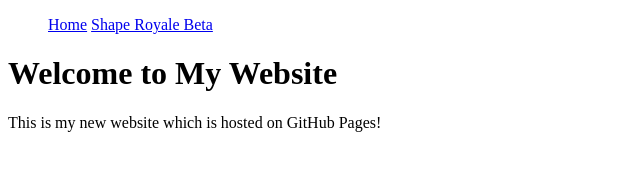
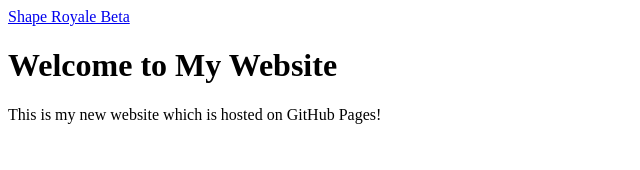
Before and after one commit to Something231/Something231.github.io, a plain HTML site: page index.html in a window 1280 px wide. Shown: the whole page, without its empty margins (0-640 px from the left). Drawn offline with Linux system fonts and the light colour scheme.

Commit message:
Update index.html

```diff
--- a/index.html
+++ b/index.html
@@ -7,13 +7,8 @@
     <title>My Website</title>
   </head>
   <body>
-    <div class="top-bar">
-      <div class="top-bar-left">
-        <ul class="menu">
-          <a class="home-link", href="index.html">Home</a>
-          <a class="Shape-Royale-link", href="Text-Game.html", onclick="open(Text-game.html)">Shape Royale Beta</a>
-         </ul>
-       </div>
+    <div>
+      <a class="Shape-Royale-link", href="Text-Game.html", onclick="open(Text-game.html)">Shape Royale Beta</a>
     </div>
     <main>
         <h1>Welcome to My Website</h1>
```
